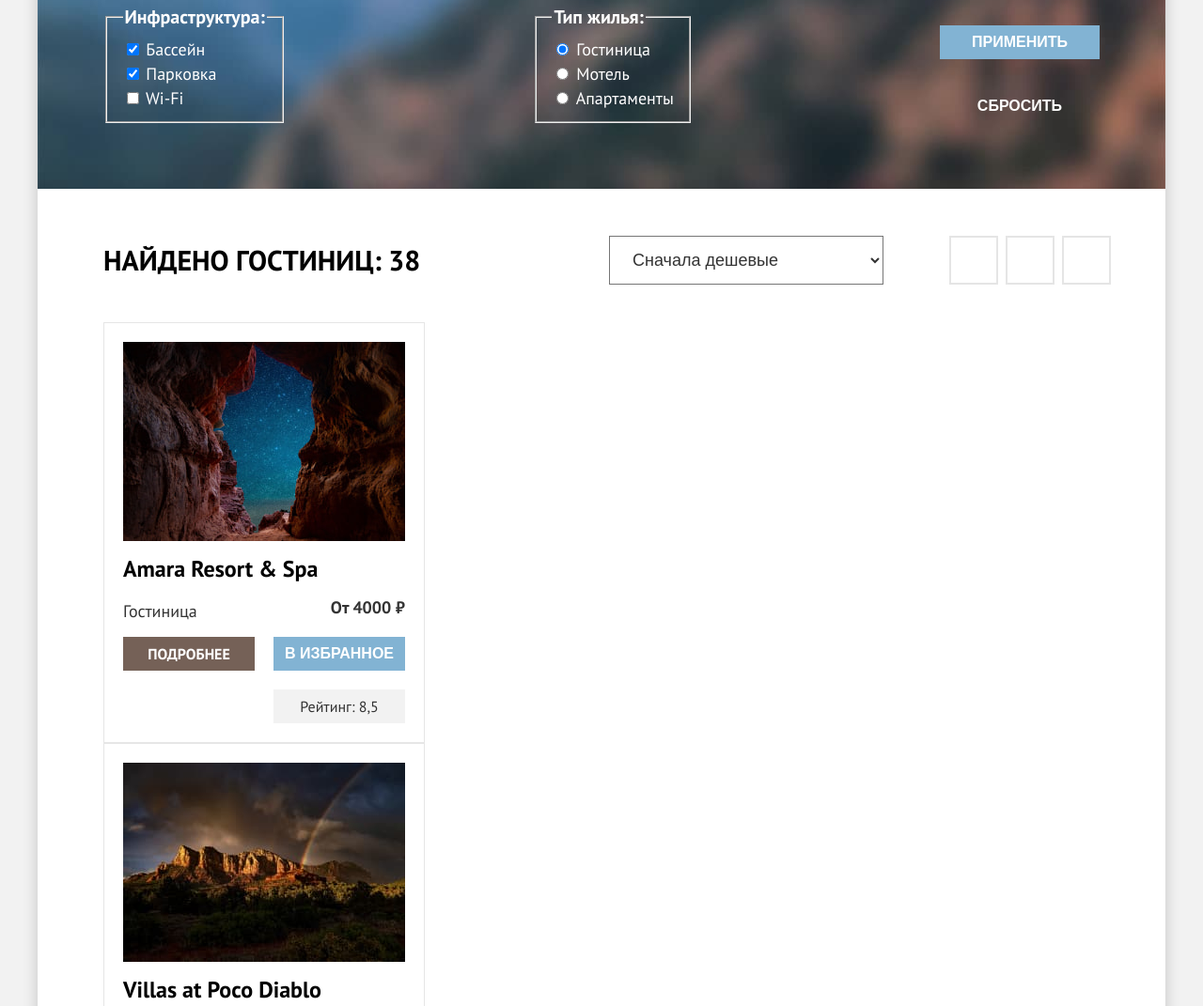
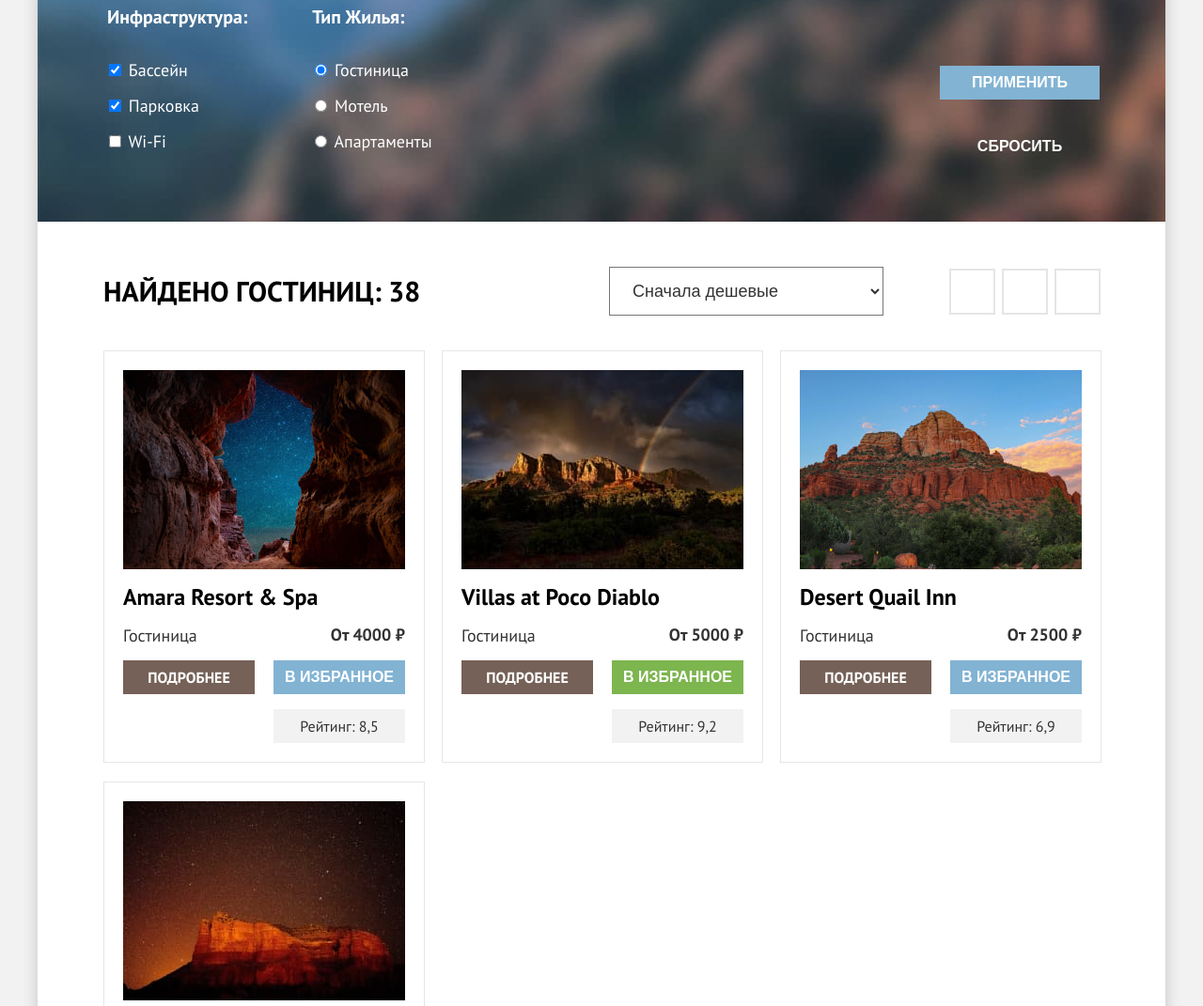
Before and after one commit to htmlacademy-htmlcss/237081-sedona-35, a plain HTML site: page catalog.html in a window 1280 px wide. Shown: the part 240-1311 px from the top of the page at 94% size. Drawn offline with Linux system fonts and the light colour scheme.

Commit message:
makes a catalog on the grid

```diff
--- a/catalog.html
+++ b/catalog.html
@@ -226,7 +226,7 @@
             <a class="pagination__link ">1</a>
           </li>
           <li class="pagination__item">
-            <a class="pagination__link" href="#">222222</a>
+            <a class="pagination__link" href="#">2</a>
           </li>
           <li class="pagination__item">
             <a class="pagination__link" href="#">3</a>
--- a/styles/styles.css
+++ b/styles/styles.css
@@ -427,7 +427,7 @@ body {
 }
 
 .inner-header {
-  padding: 35px 70px 70px;
+  padding: 35px 70px 62px;
 
   color: #ffffff;
 
@@ -465,13 +465,22 @@ body {
 
 .catalog-filter {
   display: flex;
-  justify-content: space-between;
+}
+
+.catalog-filter__group {
+  margin-right: 63px;
+  padding: 0;
+
+  border: none;
 }
 
 .catalog-filter__title {
+  margin-bottom: 30px;
+
   font-size: 20px;
   line-height: 24px;
   font-weight: 700;
+  text-transform: capitalize;
 }
 
 .catalog-filter__list {
@@ -480,10 +489,15 @@ body {
   list-style-type: none;
 }
 
+.catalog-filter__item {
+  margin-bottom: 12px;
+}
+
 .catalog-filter__buttons {
   display: flex;
   flex-direction: column;
   justify-content: flex-end;
+  margin-left: auto;
 }
 
 .catalog-filter__submit {
@@ -491,14 +505,14 @@ body {
 }
 
 .catalog-hotels {
-  padding: 50px 70px 60px;
+  padding: 48px 70px 60px;
 }
 
 
 .catalog-appearance {
   display: flex;
   align-items: center;
-  margin-bottom: 40px;
+  margin-bottom: 37px;
 }
 
 .hotels-found {
@@ -529,13 +543,13 @@ body {
 }
 
 .catalog-appearance__view-item:not(:last-child) {
-  margin-right: 8px;
+  margin-right: 7px;
 }
 
 .catalog-appearance__view-link {
   display: block;
-  width: 48px;
-  height: 48px;
+  width: 45px;
+  height: 45px;
 
   color: #000000;
 
@@ -544,6 +558,9 @@ body {
 }
 
 .hotel-list {
+  display: grid;
+  grid-template-columns: repeat(3, 340px);
+  gap: 20px;
   margin-top: 0;
   margin-bottom: 80px;
   padding: 0;
@@ -561,7 +578,7 @@ body {
 .hotel-card__link {
   display: flex;
   flex-direction: column;
-  margin-bottom: 16px;
+  margin-bottom: 12px;
 
   color: #000000;
   text-decoration: none;
@@ -585,7 +602,7 @@ body {
 
 .hotel-card__info {
   margin-top: 0;
-  margin-bottom: 16px;
+  margin-bottom: 15px;
 }
 
 .hotel-card__type {
@@ -596,13 +613,14 @@ body {
 .hotel-card__price {
   float: right;
   font-size: 18px;
-  line-height: 21px;
+  line-height: 28px;
 }
 
 .hotel-card__buttons {
   display: grid;
   grid-template-columns: 1fr 1fr;
-  grid-gap: 20px;
+  column-gap: 20px;
+  row-gap: 16px;
 }
 
 .hotel-card__btn {
```
